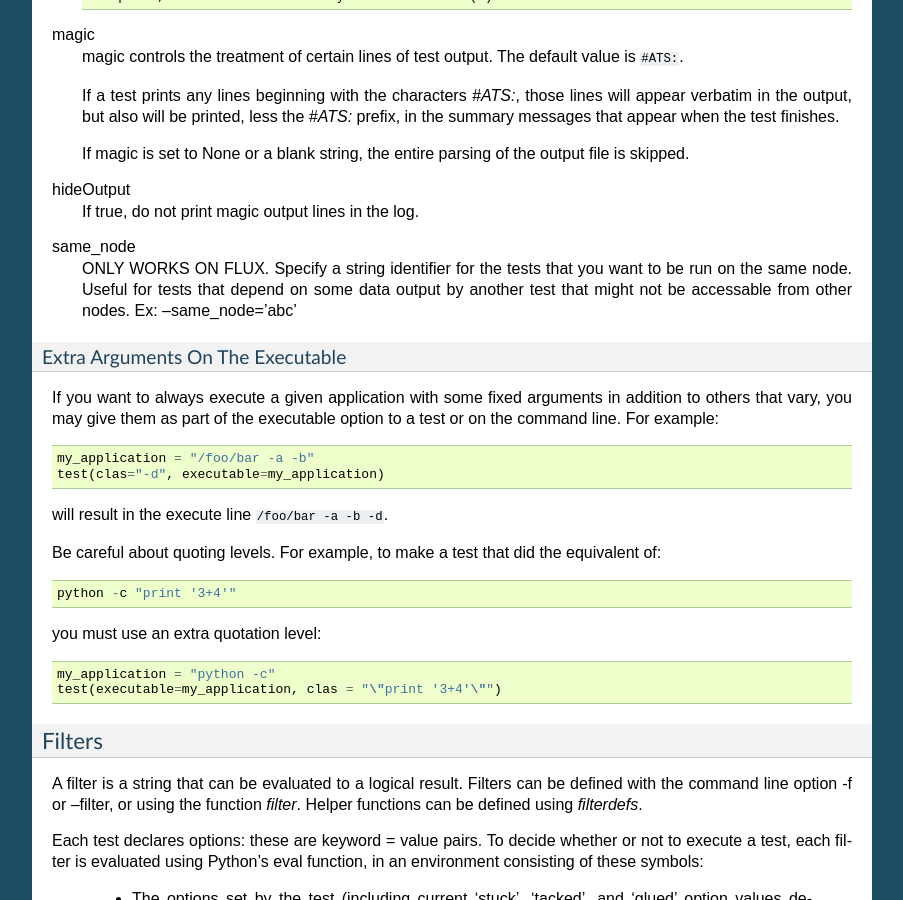
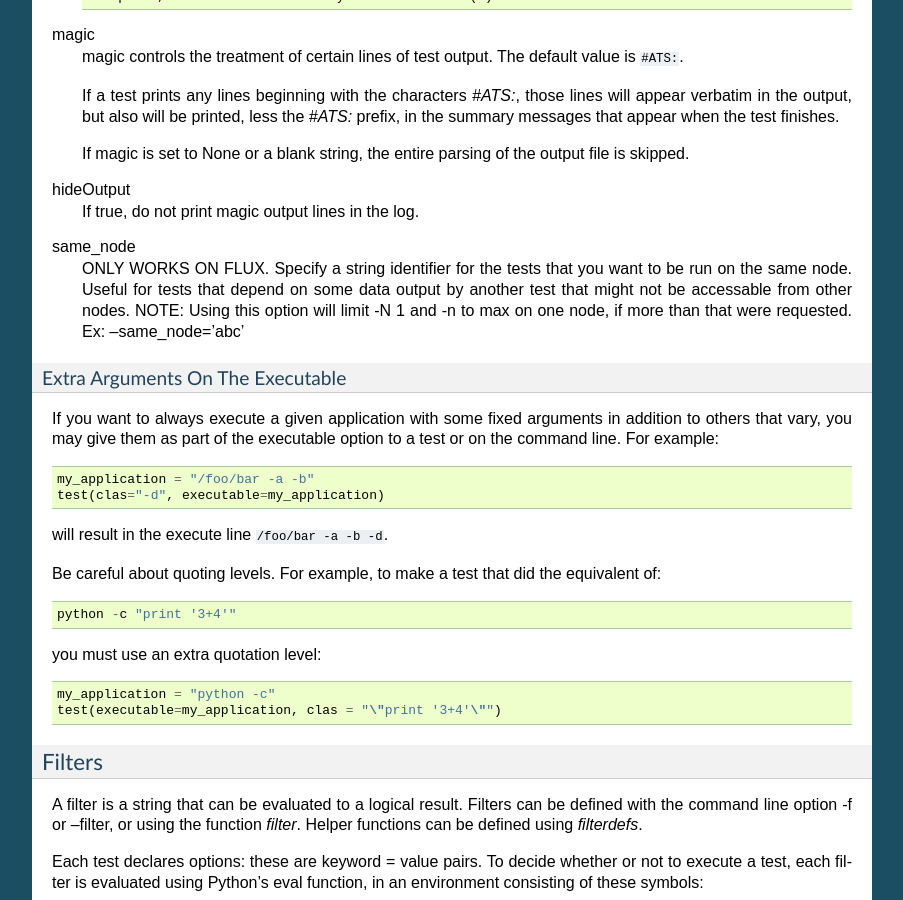
Before and after one commit to LLNL/ATS, a Sphinx documentation site: the page built from docs/source/ats.rst, in a window 1280 px wide and 900 px high, scrolled down 14434 px. Shown: the whole window, without its empty margins (198-1101 px from the left). Built offline with Sphinx 7.4.7, drawn with Linux system fonts in a browser that asks for light colours.

Commit message:
Adding note about limiting -N and -n

```diff
--- a/docs/source/ats.rst
+++ b/docs/source/ats.rst
@@ -1037,7 +1037,9 @@ hideOutput
 same_node
    ONLY WORKS ON FLUX. Specify a string identifier for the tests that you want
    to be run on the same node. Useful for tests that depend on some data output
-   by another test that might not be accessable from other nodes. Ex: --same_node='abc'
+   by another test that might not be accessable from other nodes. NOTE: Using this
+   option will limit -N 1 and -n to max on one node, if more than that were
+   requested. Ex: --same_node='abc'
 
 Extra Arguments On The Executable
 ~~~~~~~~~~~~~~~~~~~~~~~~~~~~~~~~~
```
